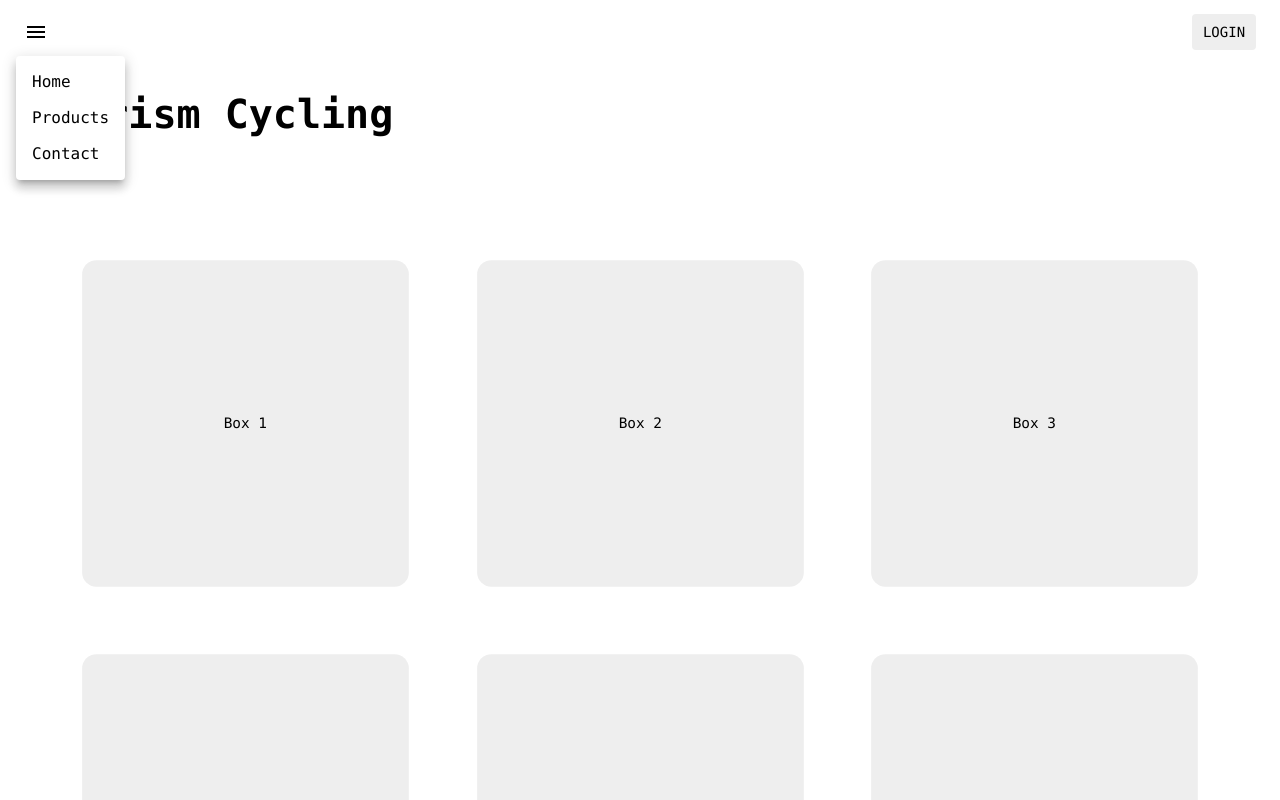
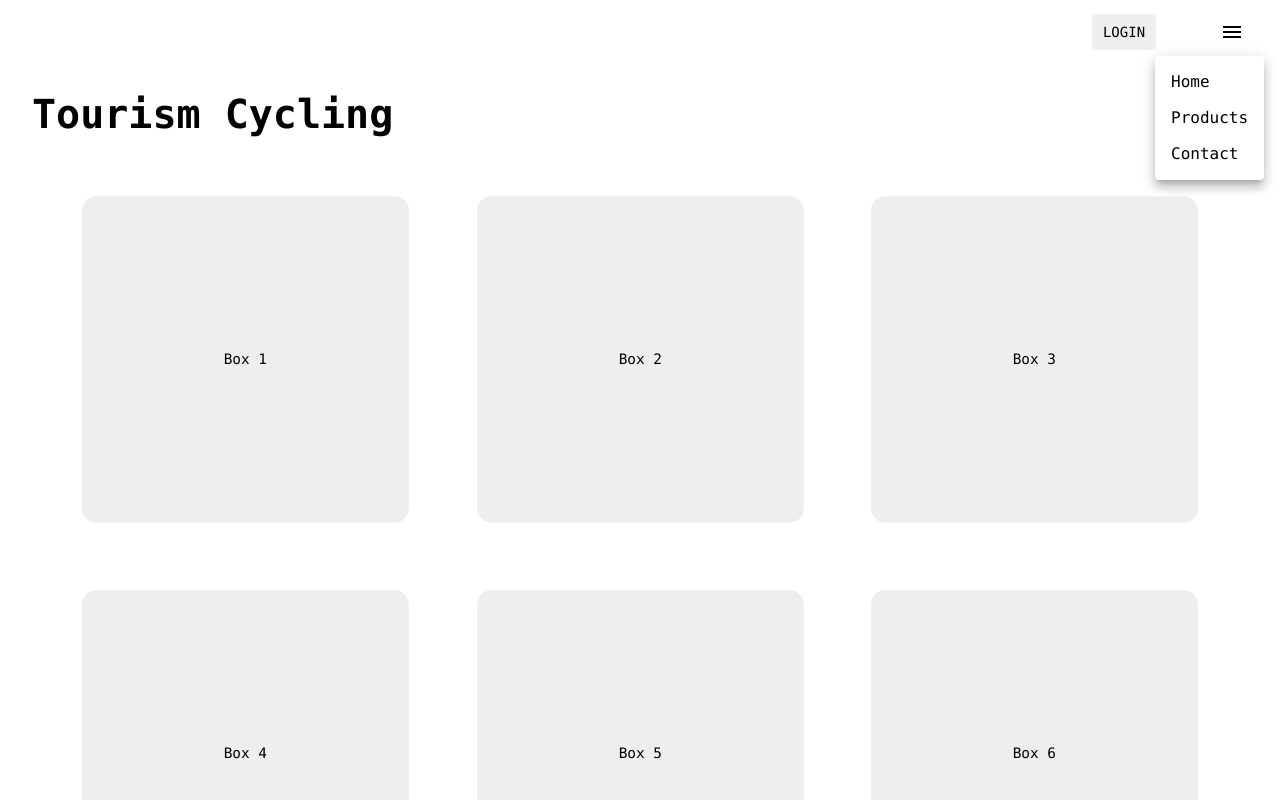
Before and after one commit to juanpablozunigahidalgo/tourism-cycling-update, a React (Create React App) app: page / in a window 1280 px wide. Both pictures are taken after a click on the button "menu". Shown: the top 800 px of the page. Built offline with nearby package versions, Linux system fonts and the light colour scheme; the HTML template or start-up script is replaced by a standard one.

Commit message:
structure

```diff
--- a/src/components/header/Header.tsx
+++ b/src/components/header/Header.tsx
@@ -1,5 +1,5 @@
 import React from 'react';
-import { AppBar, Toolbar, Typography, Button, IconButton, Menu, MenuItem } from '@mui/material';
+import { AppBar, Toolbar, Typography, Button, IconButton, Menu, MenuItem, Box } from '@mui/material';
 import MenuIcon from '@mui/icons-material/Menu';
 
 const Header = () => {
@@ -15,30 +15,31 @@ const Header = () => {
   };
 
   return (
-    <AppBar position="static" sx={{backgroundColor: 'white', color: 'black', boxShadow: 'none'}}>
-      <Toolbar sx={{display: 'flex', justifyContent: 'center', alignItems: 'center'}}>
+    <AppBar position="static" sx={{ backgroundColor: 'white', color: 'black', boxShadow: 'none' }}>
+      <Toolbar sx={{ display: 'flex', justifyContent: 'space-between', alignItems: 'center' }}>
+        <Box sx={{ display: 'flex', alignItems: 'center', flexGrow: 1, justifyContent: 'flex-end' }}>
+          <Button color="inherit" sx={{ color: 'black', backgroundColor: '#EEEEEE', marginRight: '4rem' }}>Login</Button>
           <IconButton
             size="large"
             edge="start"
             color="inherit"
             aria-label="menu"
-          sx={{ mr: 2, color: 'black' }}
+            sx={{ color: 'black' }}
             onClick={handleMenuOpen}
           >
             <MenuIcon />
           </IconButton>
+        </Box>
         <Menu
           anchorEl={anchorEl}
           open={open}
           onClose={handleMenuClose}
+          sx={{ right: 0 }}
         >
           <MenuItem onClick={handleMenuClose}>Home</MenuItem>
           <MenuItem onClick={handleMenuClose}>Products</MenuItem>
           <MenuItem onClick={handleMenuClose}>Contact</MenuItem>
         </Menu>
-        <Typography variant="h6" component="div" sx={{ flexGrow: 1, color: 'black' }}>
-        </Typography>
-        <Button color="inherit" sx={{ color: 'black', backgroundColor: '#EEEEEE' }}>Login</Button>
       </Toolbar>
     </AppBar>
   );
--- a/src/components/matrix/boxprop.tsx
+++ b/src/components/matrix/boxprop.tsx
@@ -6,7 +6,7 @@ interface Props {
 
 const BoxGrid: React.FC<Props> = ({ boxData }) => {
   return (
-    <div style={{ marginTop: '10vh' }}>
+    <div style={{ marginTop: '2vh' }}>
       <Grid container spacing={4}>
         {boxData.map((box, index) => (
           <Grid item xs={12} sm={6} md={4} key={index}>
```
Lines whose indentation alone changed are shown as unchanged.
